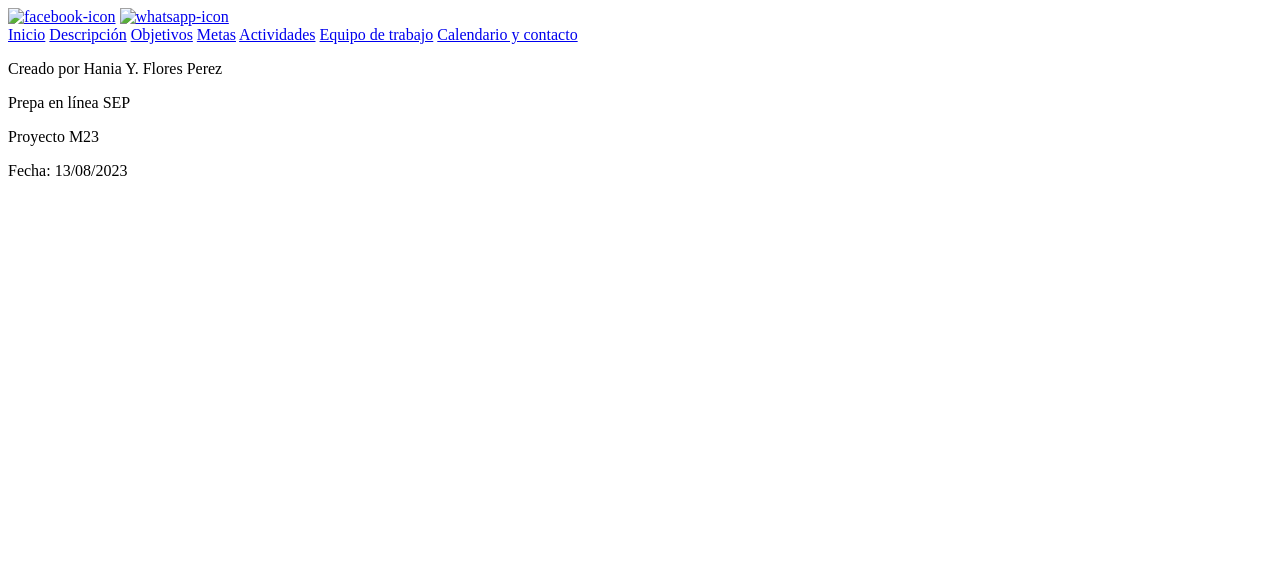
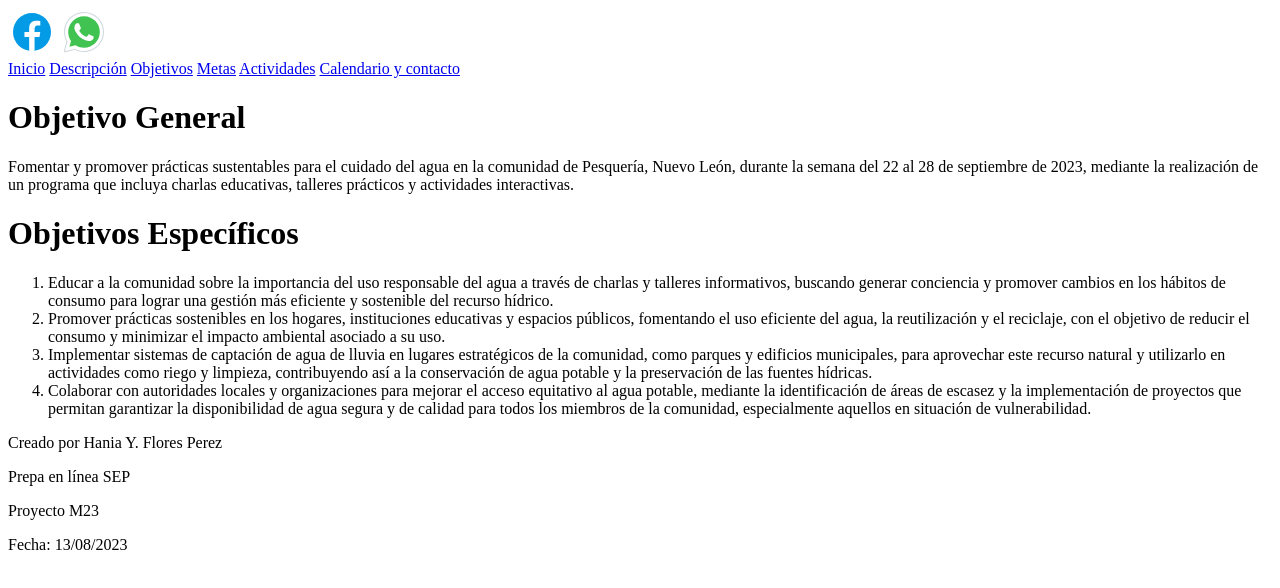
Before and after one commit to HaniaFlores/m23proyecto, a plain HTML site: page pages/objetivos.html in a window 1280 px wide. Drawn offline with Linux system fonts and the light colour scheme.

Commit message:
HTML Code

```diff
--- a/pages/objetivos.html
+++ b/pages/objetivos.html
@@ -8,8 +8,8 @@
 <body>
     <header>
         <div class="social-media">
-            <a href="?"><img src="?" alt="facebook-icon"></a>
-            <a href="?"><img src="?" alt="whatsapp-icon"></a>
+            <a href="https://facebook.com"><img src="../images/icons8-facebook-nuevo.svg" alt="facebook-icon"></a>
+            <a href="https://wa.me/522227489181"><img src="../images/icons8-whatsapp.svg" alt="whatsapp-icon"></a>
         </div>
         <div class="menu">
             <a class="pages" href="../index.html">Inicio</a>
@@ -17,12 +17,32 @@
             <a class="pages" href="objetivos.html">Objetivos</a>
             <a class="pages" href="metas.html">Metas</a>
             <a class="pages" href="actividades.html">Actividades</a>
-            <a class="pages" href="equipo.html">Equipo de trabajo</a>
+            <!-- <a class="pages" href="equipo.html">Equipo de trabajo</a> -->
             <a class="pages" href="contacto.html">Calendario y contacto</a>
         </div>
     </header>
     <main>
-
+        <h1>Objetivo General</h1>
+        <div>
+            <p>Fomentar y promover prácticas sustentables para el cuidado del agua en la comunidad de Pesquería, Nuevo León, durante la
+            semana del 22 al 28 de septiembre de 2023, mediante la realización de un programa que incluya charlas educativas, talleres
+            prácticos y actividades interactivas.</p>
+        </div>
+        <h1>Objetivos Específicos</h1>
+        <ol>
+            <li>Educar a la comunidad sobre la importancia del uso responsable del agua a través de charlas y talleres informativos,
+            buscando generar conciencia y promover cambios en los hábitos de consumo para lograr una gestión más eficiente y
+            sostenible del recurso hídrico.</li>
+            <li>Promover prácticas sostenibles en los hogares, instituciones educativas y espacios públicos, fomentando el uso eficiente
+            del agua, la reutilización y el reciclaje, con el objetivo de reducir el consumo y minimizar el impacto ambiental
+            asociado a su uso.</li>
+            <li>Implementar sistemas de captación de agua de lluvia en lugares estratégicos de la comunidad, como parques y edificios
+            municipales, para aprovechar este recurso natural y utilizarlo en actividades como riego y limpieza, contribuyendo así a
+            la conservación de agua potable y la preservación de las fuentes hídricas.</li>
+            <li>Colaborar con autoridades locales y organizaciones para mejorar el acceso equitativo al agua potable, mediante la
+            identificación de áreas de escasez y la implementación de proyectos que permitan garantizar la disponibilidad de agua
+            segura y de calidad para todos los miembros de la comunidad, especialmente aquellos en situación de vulnerabilidad.</li>
+        </ol>
     </main>
     <footer>
         <p>Creado por Hania Y. Flores Perez</p>
```
Also changed, not shown: index.html (+7 -3 lines), pages/actividades.html (+7 -4 lines), pages/contacto.html (+16 -4 lines), pages/descripcion.html (+15 -4 lines), pages/equipo.html (+7 -4 lines), pages/metas.html (+14 -4 lines), images/grantt.png (added), images/icons8-facebook-nuevo.svg (added), images/icons8-whatsapp.svg (added).
